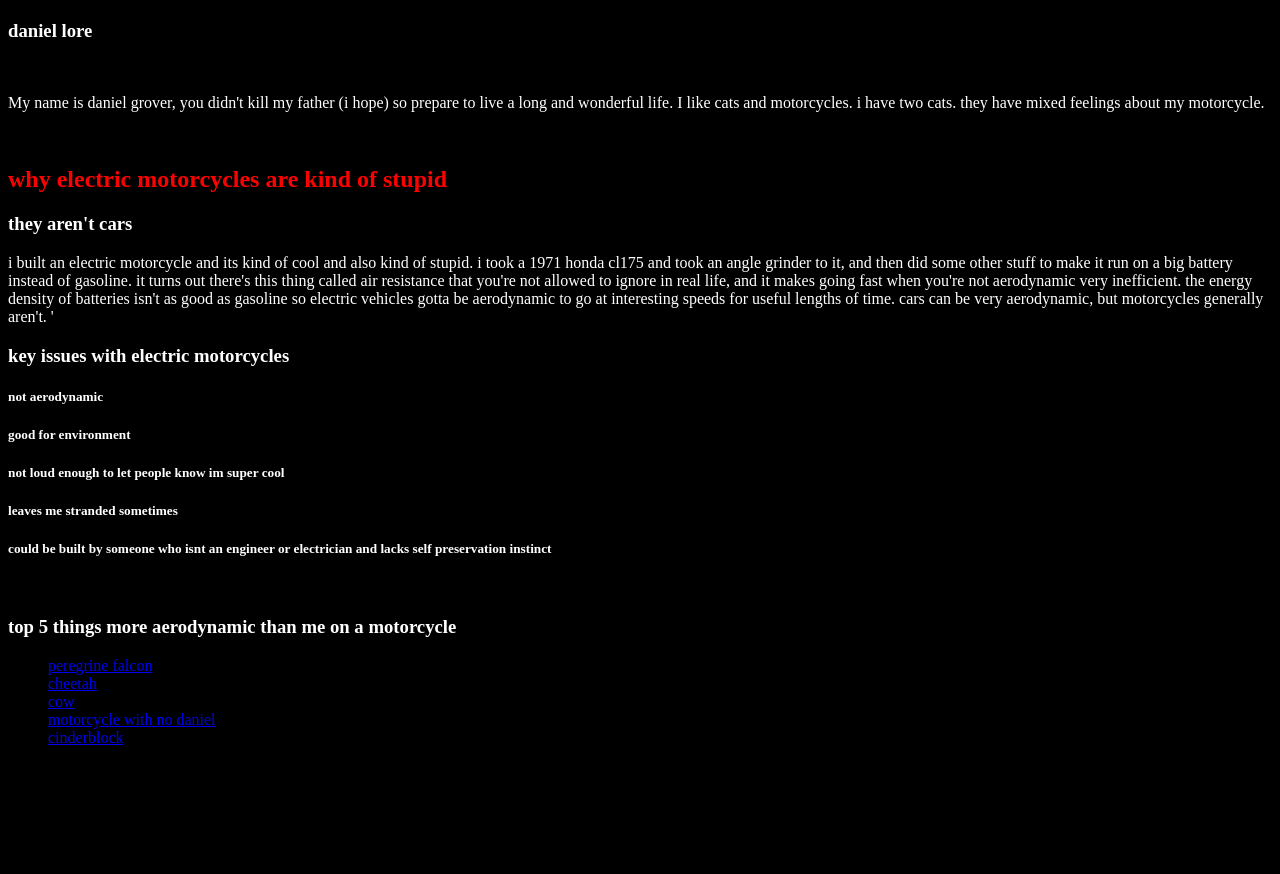
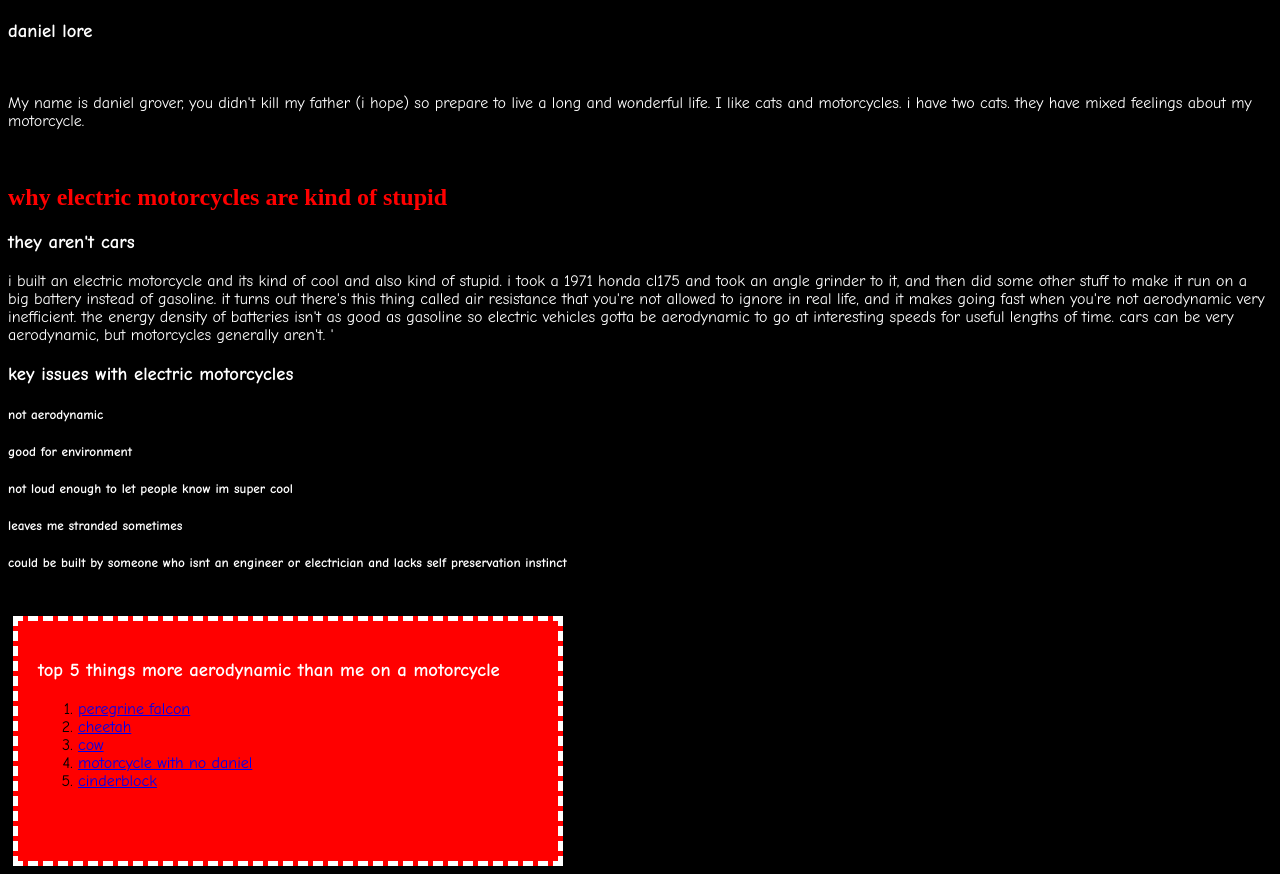
Before and after one commit to dmgrover/dmgrover.github.io, a plain HTML site: page aboutdaniel.html in a window 1280 px wide. Shown: the part 483-1357 px from the top of the page. Before the commit the page ends 1246 px from the top, so only its background shows below. Drawn offline with Linux system fonts and the light colour scheme.

Commit message:
CSS TIME BABY

```diff
--- a/aboutdaniel.html
+++ b/aboutdaniel.html
@@ -2,29 +2,28 @@
 <html lang="en">
 <head>
     <title>aboutdaniel</title>
-    <style>
-        body {
-            background-color: black
-        }
-    </style>
 </head>
 <body>
-    <h1 style="color:green;">daniel grover</h1>
+    <link rel=" stylesheet" href="styles.css">
+    <h1 class="red" style="font-family:'Red October'">daniel grover</h1>
     <img src="DanielWithBike.png" width="400" height="400"><br />
-    <h3 style="color:white;">daniel lore</h3><br />
-    <p style="color:white;">My name is daniel grover, you didn't kill my father (i hope) so prepare to live a long and wonderful life. I like cats and motorcycles. i have two cats. they have mixed feelings about my motorcycle.</p>
+    <h3 class="white">daniel lore</h3><br />
+    <p class="white">My name is daniel grover, you didn't kill my father (i hope) so prepare to live a long and wonderful life. I like cats and motorcycles. i have two cats. they have mixed feelings about my motorcycle.</p>
     <br />
-    <h2 style="color:red;">why electric motorcycles are kind of stupid</h2>
-    <h3 style="color:white;">they aren't cars</h3>
-    <p style="color:white;">i built an electric motorcycle and its kind of cool and also kind of stupid. i took a 1971 honda cl175 and took an angle grinder to it, and then did some other stuff to make it run on a big battery instead of gasoline. it turns out there's this thing called air resistance that you're not allowed to ignore in real life, and it makes going fast when you're not aerodynamic very inefficient. the energy density of batteries isn't as good as gasoline so electric vehicles gotta be aerodynamic to go at interesting speeds for useful lengths of time. cars can be very aerodynamic, but motorcycles generally aren't. '</p>
-    <h3 style="color:white;">key issues with electric motorcycles</h3>
-    <h5 style="color:white;">not aerodynamic</h5>
-    <h5 style="color:white;">good for environment</h5>
-    <h5 style="color:white;">not loud enough to let people know im super cool</h5>
-    <h5 style="color:white;">leaves me stranded sometimes</h5>
-    <h5 style="color:white;">could be built by someone who isnt an engineer or electrician and lacks self preservation instinct</h5>
+    <h2 class="red" style="font-family:'Red October'">why electric motorcycles are kind of stupid</h2>
+    <h3 class="white">they aren't cars</h3>
+    <p class="white">i built an electric motorcycle and its kind of cool and also kind of stupid. i took a 1971 honda cl175 and took an angle grinder to it, and then did some other stuff to make it run on a big battery instead of gasoline. it turns out there's this thing called air resistance that you're not allowed to ignore in real life, and it makes going fast when you're not aerodynamic very inefficient. the energy density of batteries isn't as good as gasoline so electric vehicles gotta be aerodynamic to go at interesting speeds for useful lengths of time. cars can be very aerodynamic, but motorcycles generally aren't. '</p>
+
+    <h3 class="white">key issues with electric motorcycles</h3>
+    <h5 class="white">not aerodynamic</h5>
+    <h5 class="white">good for environment</h5>
+    <h5 class="white">not loud enough to let people know im super cool</h5>
+    <h5 class="white">leaves me stranded sometimes</h5>
+    <h5 class="white">could be built by someone who isnt an engineer or electrician and lacks self preservation instinct</h5>
     <br />
-    <h3 style="color:white;">top 5 things more aerodynamic than me on a motorcycle</h3>
+
+    <div class="box">
+        <h3 class="white">top 5 things more aerodynamic than me on a motorcycle</h3>
         <ol>
             <li>
                 <a href="https://en.wikipedia.org/wiki/Peregrine_falcon">peregrine falcon</a>
@@ -42,5 +41,6 @@
                 <a href="https://en.wikipedia.org/wiki/Concrete_block">cinderblock</a>
             </li>
         </ol>
+    </div>
 </body>
 </html>
--- /dev/null
+++ b/styles.css
@@ -0,0 +1,25 @@
+body {
+    background-color: black;
+    font-family: "Comic Sans MS", Comic Sans, serif;
+}
+@font-face {
+    font-family: redOctoberFont;
+    src: url(red-october.october.ttf);
+}
+.white {
+    color:white
+}
+.green {
+    color:lawngreen
+}
+.red {
+    color:red
+}
+.box {
+    height: 200px;
+    width: 500px;
+    padding: 20px;
+    margin: 5px;
+    border: 5px dashed white;
+    background-color: red;
+}
```
Also changed, not shown: index.html (+7 -11 lines), red-october.october.ttf (added). Lines whose indentation alone changed are shown as unchanged.
